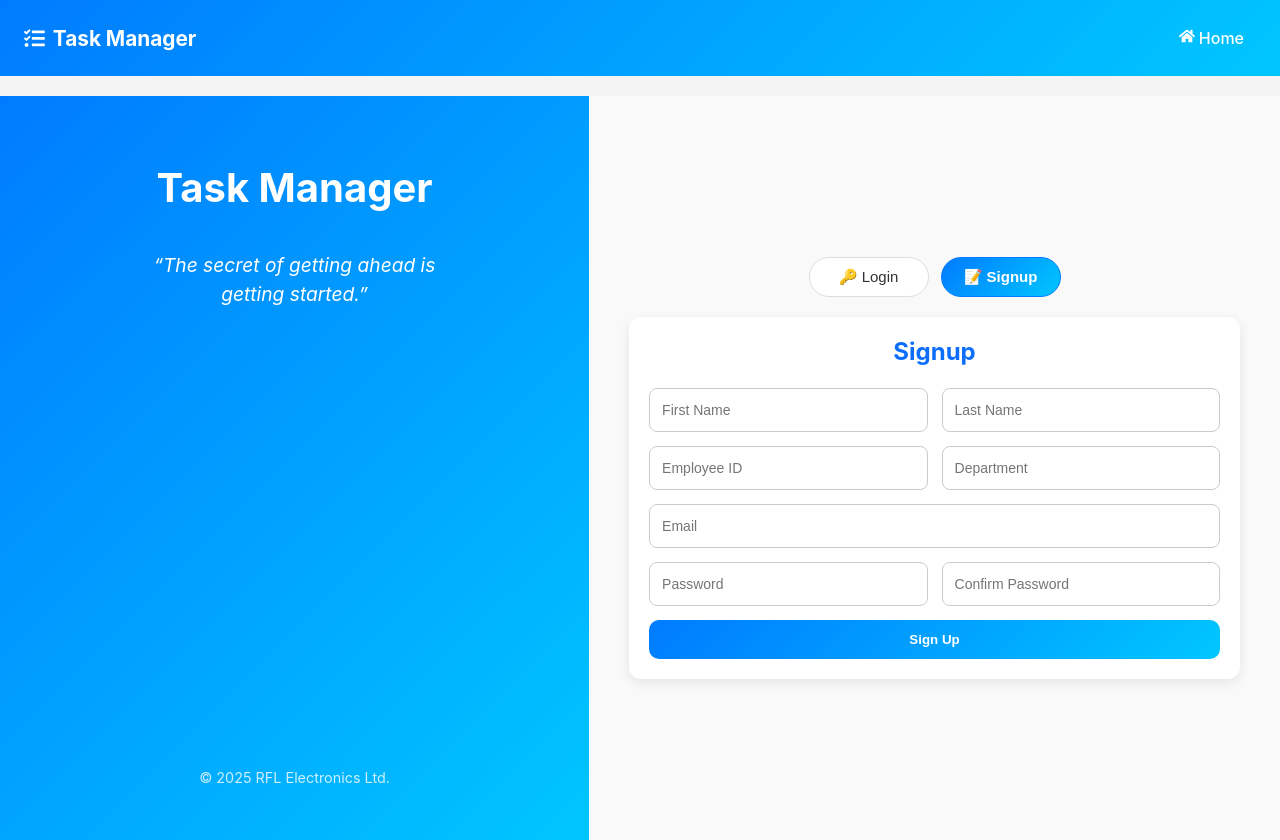
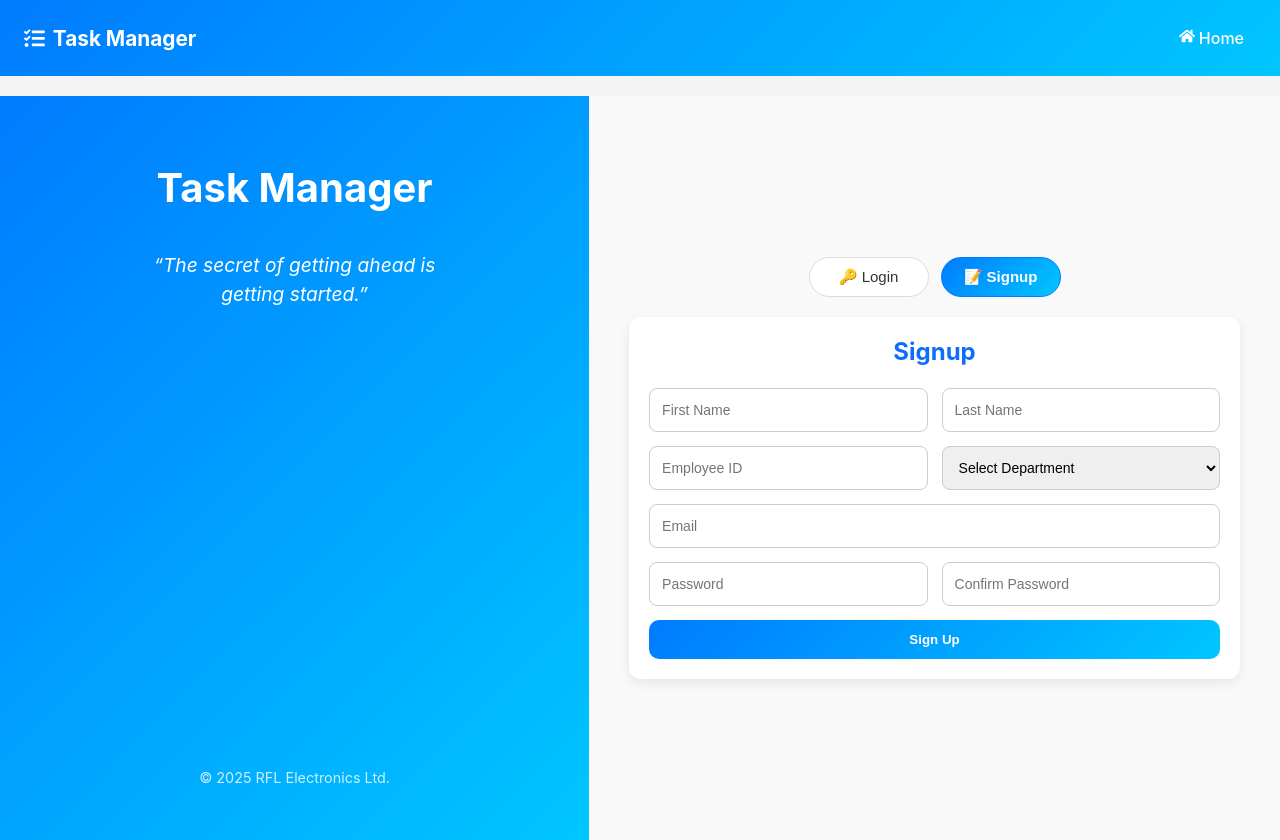
Before and after one commit to ssufi63/RnD, a React (Create React App) app: page / in a window 1280 px wide. Both pictures are taken after a click on the button "📝 Signup". Built offline with nearby package versions, Linux system fonts and the light colour scheme; the HTML template or start-up script is replaced by a standard one.

Commit message:
department dropdown

```diff
--- a/src/pages/Home.js
+++ b/src/pages/Home.js
@@ -213,7 +213,18 @@ function Home() {
 
                   <div className="row">
                     <input name="employeeId" placeholder="Employee ID" value={signupForm.employeeId} onChange={handleSignupChange} required />
-                    <input name="department" placeholder="Department" value={signupForm.department} onChange={handleSignupChange} required />
+                    <select
+    name="department"
+    value={signupForm.department}
+    onChange={handleSignupChange}
+    required
+  >
+    <option value="">Select Department</option>
+    <option value="R&D">R&D</option>
+    <option value="QA">QA</option>
+    <option value="PRD">PRD</option>
+    <option value="OP">OP</option>
+  </select>
                   </div>
 
                   <input type="email" name="email" placeholder="Email" value={signupForm.email} onChange={handleSignupChange} required />
```
